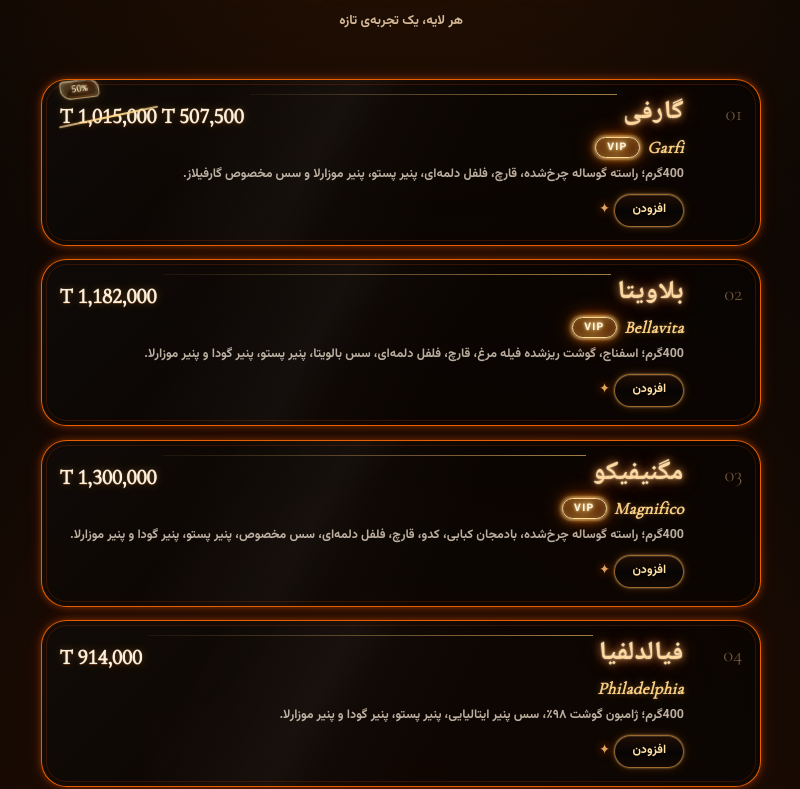
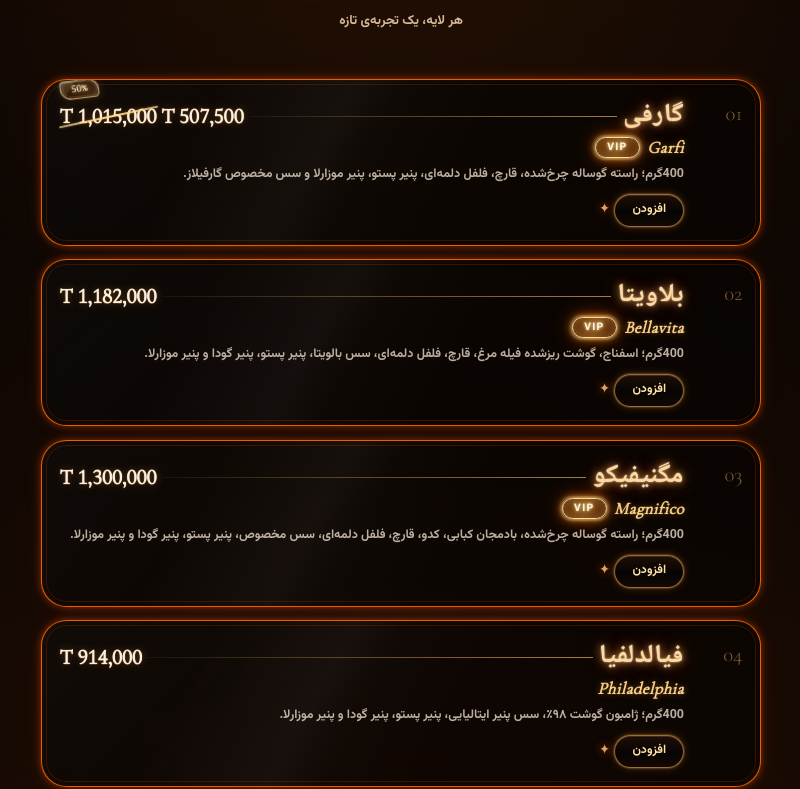
Before and after one commit to mahmoodknds/Garfilas, a Next.js app: page / in a window 1280 px wide. Shown: the part 1132-1921 px from the top of the page, without its empty margins (239-1039 px from the left). Built offline with nearby package versions, Linux system fonts and the light colour scheme.

Commit message:
fix(menu): vertically align product price and leader line

```diff
--- a/components/sections/Menu/MenuSection.module.css
+++ b/components/sections/Menu/MenuSection.module.css
@@ -76,9 +76,9 @@
 @keyframes menu-scroll-cue { 0%,100% { transform: translateY(0); opacity: .55; } 50% { transform: translateY(5px); opacity: 1; } }
 .number { align-self: start; padding-top: .2rem; color: rgba(255,217,160,.42); font: 400 1.15rem/1.2 "Cormorant Garamond", Georgia, serif; direction: ltr; text-shadow: 0 0 5px rgba(255,106,0,.12); }
 .details { min-width: 0; position: relative; }
-.nameLine { display: flex; align-items: flex-start; gap: .4rem; min-width: 0; }
+.nameLine { display: flex; align-items: center; gap: .4rem; min-width: 0; }
 .nameLine h3 { margin: 0; color: #ffd9a0; font: 700 1.48rem/1.15 var(--font-noto-naskh), "Noto Naskh Arabic", serif; letter-spacing: .025em; white-space: normal; -webkit-text-stroke: .15px rgba(255,217,160,.32); text-shadow: 0 0 2px rgba(255,248,223,.8), 0 0 8px rgba(255,179,92,.9), 0 0 18px rgba(255,106,0,.52); }
-.leader { flex: 1 1 auto; min-width: .25rem; height: 1px; transform: translateY(-.25rem); background: linear-gradient(to left, rgba(246,189,106,.65), rgba(246,189,106,.06)); }
+.leader { align-self: center; flex: 1 1 auto; min-width: .25rem; height: 1px; background: linear-gradient(to left, rgba(246,189,106,.65), rgba(246,189,106,.06)); }
 .price { flex: 0 0 auto; color: #fff0dc; font: 700 1.18rem/1.65 var(--font-cormorant-garamond), Georgia, serif; font-variant-numeric: lining-nums tabular-nums; letter-spacing: -.015em; white-space: nowrap; -webkit-text-stroke: .12px rgba(255,240,220,.28); text-shadow: 0 0 1px rgba(255,248,223,.78), 0 0 8px rgba(255,169,74,.38), 0 1px 0 rgba(70,28,0,.9); }
 .discountedPrice { color: #fff3cf; font-size: 1rem; letter-spacing: -.035em; text-shadow: 0 0 1px rgba(255,248,223,.9), 0 0 7px rgba(255,179,71,.62), 0 1px 0 rgba(70,28,0,.9); }
 .meta { display: flex; flex-wrap: wrap; align-items: center; gap: .45rem; margin: .12rem 0 .2rem; }
@@ -131,7 +131,7 @@
   .item { grid-template-columns: 1.8rem minmax(0,1fr); gap: .45rem; padding: .85rem .6rem; }
   .number { font-size: 1rem; }
   .price { font-size: .96rem; letter-spacing: -.025em; }
-  .nameLine { flex-wrap: nowrap; align-items: flex-start; gap: .3rem; }
+  .nameLine { flex-wrap: nowrap; align-items: center; gap: .3rem; }
   .nameLine h3 { flex: 0 1 auto; font-size: 1.04rem; white-space: nowrap; letter-spacing: 0; }
   .leader { display: block; flex: 1 1 auto; min-width: .3rem; }
   .price { margin-inline-start: 0; }
```
